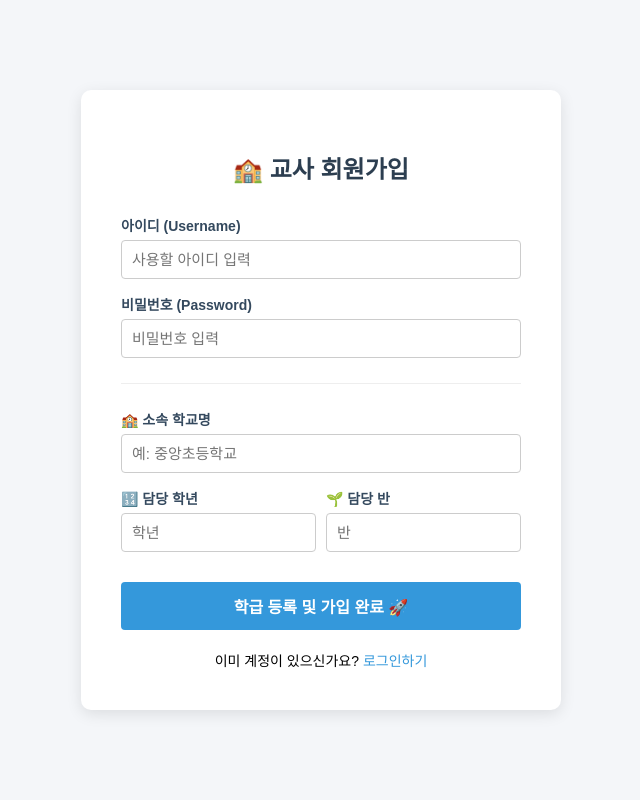
After one commit to Code-Ham-6017/smart-seats, a Flask app: page /register in a window 1280 px wide. The commit adds this page. Shown: the whole page, without its empty margins (319-959 px from the left). Run offline with Flask 3, Linux system fonts and the light colour scheme.

Commit message:
Add files via upload

```diff
--- a/app.py
+++ b/app.py
@@ -10,8 +10,11 @@ from reportlab.platypus import SimpleDocTemplate, Table, TableStyle, Spacer
 from reportlab.pdfbase import pdfmetrics
 from reportlab.pdfbase.ttfonts import TTFont
 from reportlab.lib import colors
+from database import register_user, get_user_info
 
-app = Flask(__name__)
+app = Flask(__name__,
+            template_folder=os.path.abspath('templates'),
+            static_folder=os.path.abspath('static'))
 app.secret_key = "super_secret_key_for_seating_system" # 세션용 암호화 키
 
 # 시스템 DB 및 유저 DB 동시 초기화
@@ -50,144 +53,72 @@ def create_pdf(seats, seat_id):
     doc.build([Spacer(1, 20), table])
     return pdf_path
 
-# 🔒 [로그인 상태 진단 함수]
+# 🔒 [로그인 상태 진단 함수 - 완벽 교정]
 def get_current_user():
-    if "user_id" in session:
-        return {"id": session["user_id"], "username": session["username"], "role": session["role"]}
+    # user_id 대신 확실하게 들어있는 username이 세션에 있는지 확인합니다.
+    if "username" in session:
+        return {
+            "username": session["username"],
+            "role": session.get("role", "teacher"),
+            "school": session.get("school", "미지정학교"),
+            "grade": session.get("grade", "0"),
+            "class_num": session.get("class_num", "0")
+        }
     return None
+# 인증 폼 화면
+@app.route('/login', methods=['GET', 'POST'])
+def login():
+    if request.method == 'POST':
+        username = request.form.get('username')
+        password = request.form.get('password')
 
-# 인증 폼 화면
-@app.route("/login", methods=["GET", "POST"])
-def login():
-    if request.method == "POST":
-        username = request.form["username"]
-        password = request.form["password"]
-        user = login_user(username, password)
+        import sqlite3
+        conn = sqlite3.connect("history.db")
+        # 💡 데이터를 딕셔너리 형태로 편리하게 꺼내오기 위한 설정
+        conn.row_factory = sqlite3.Row
+        cursor = conn.cursor()
 
-        if user:
-            session["user_id"] = user["id"]
-            session["username"] = user["username"]
-            session["role"] = user["role"]
+        # 가입된 유저가 있는지 아이디로 먼저 조회합니다.
+        cursor.execute("SELECT * FROM users WHERE username = ?", (username,))
+        user = cursor.fetchone()
+        conn.close()
 
-            current_role = str(user["role"]).strip().lower()
+        # 유저가 존재하고, 비밀번호가 일치하는지 확인
+        if user and user['password'] == password:
+            # 🌟 [핵심] 로그인 세션에 유저의 모든 학급 메타데이터를 저장합니다.
+            session['username'] = user['username']
+            session['role'] = user['role']
+            session['school'] = user['school'] if user['school'] else '미지정학교'
+            session['grade'] = user['grade'] if user['grade'] else '0'
+            session['class_num'] = user['class_num'] if user['class_num'] else '0'
 
-            if current_role == "teacher":
-                return redirect(url_for("index"))  # 교사는 메인 입력창으로!
-            else:
-                return redirect(url_for("history"))  # 학생은 과거 기록 조회창으로!
+            # 로그인 성공 후 메인 화면으로 리다이렉트
+            return redirect('/')
+        else:
+            # 일치하지 않으면 경고창을 띄우고 이전 페이지로 돌려보냅니다.
+            return "<script>alert('아이디 또는 비밀번호가 틀렸습니다.'); history.back();</script>"
 
-        return render_template("login.html", error="아이디 또는 비밀번호가 틀렸습니다.")
-    return render_template("login.html")
+    return render_template('login.html')
+# ✨ [유일한 메인 홈 라우터] 중복 제거 및 명단 연동 완료!
+@app.route('/')
+def index():
+    if 'username' not in session:
+        return redirect('/login')
 
-@app.route("/register", methods=["POST"])
-def register():
-    username = request.form["username"]
-    password = request.form["password"]
-    role = request.form["role"]
-    if register_user(username, password, role):
-        return render_template("login.html", error="회원가입 성공! 로그인해 주세요.")
-    return render_template("login.html", error="이미 존재하는 아이디입니다.")
+    school = session.get('school', '미지정학교')
+    grade = session.get('grade', '0')
+    class_num = session.get('class_num', '0')
 
-@app.route("/logout")
-def logout():
-    session.clear()
-    return redirect(url_for("login"))
+    # 🌟 [수정] HTML에서 {{ user.username }} 구조를 쓰고 있으므로, user 변수를 만들어서 함께 넘겨줍니다.
+    user_info = {
+        'username': session.get('username')
+    }
 
-# ✨ [유일한 메인 홈 라우터] 중복 제거 및 명단 연동 완료!
-@app.route("/")
-def index():
-    user = get_current_user()
-    if not user:
-        return redirect(url_for("login"))
-    if user["role"] != "teacher":
-        return "<h1>⚠️ 접근 권한이 없습니다. 교사 계정으로 로그인하세요.</h1><br><a href='/history'>과거 기록 가기</a>"
-
-    classes = get_all_student_lists()
-    return render_template("index.html", user=user, classes=classes)
-
-@app.route('/generate', methods=['POST'])
-def generate():
-    # 1. 화면에서 넘어온 기본 데이터 받기
-    pair_mode = request.form.get('pair_mode', 'none')
-    rows = int(request.form.get('rows', 5))
-    cols = int(request.form.get('cols', 5))
-
-    male_input = request.form.get('male_students', '')
-    female_input = request.form.get('female_students', '')
-    fixed_input = request.form.get('fixed_seats', '')
-
-    # 2. [복도 데이터 파싱] 복도로 지정된 격자 좌표들 정리
-    disabled_seats_raw = request.form.get('disabled_seats', '')
-    disabled_seats_list = []
-    if disabled_seats_raw:
-        for coord in disabled_seats_raw.split('|'):
-            if ',' in coord:
-                r, c = coord.split(',')
-                # 파이썬 리스트는 0부터 시작하므로 입력값에서 1을 뺍니다.
-                disabled_seats_list.append((int(r) - 1, int(c) - 1))
-
-    # 3. 학생 명단 줄바꿈 기준으로 깔끔하게 리스트로 정리
-    male_students = [s.strip() for s in male_input.split('\n') if s.strip()]
-    female_students = [s.strip() for s in female_input.split('\n') if s.strip()]
-
-    # 4. 고정석 데이터 파싱 (이름:행,열)
-    fixed_seats_dict = {}
-    if fixed_input.strip():
-        for item in fixed_input.split('\n'):
-            if ':' in item and ',' in item:
-                try:
-                    name, coord = item.split(':')
-                    r, c = coord.split(',')
-                    fixed_seats_dict[name.strip()] = (int(r) - 1, int(c) - 1)
-                except ValueError:
-                    continue
-
-    # 5. seat_logic.py에 업데이트한 shuffle_seats 함수 작동시키기
-    try:
-        seats = shuffle_seats(
-            male_students,
-            female_students,
-            rows,
-            cols,
-            pair_mode,
-            fixed_seats_dict,
-            disabled_seats_list
-        )
-    except Exception as e:
-        print(f"❌ 배정 로직 수행 중 에러 발생: {e}")
-        return f"배정 로직 에러: {e}", 500
-
-    # 6. 기존에 사용하던 데이터베이스 저장 및 QR 코드 연동 로직
-    try:
-        import uuid
-        import qrcode
-        import os
-
-        # 고유 ID 생성 및 DB 저장
-        seat_id = str(uuid.uuid4())[:8]
-        # 기존 database.py 규칙에 맞게 배치 데이터(seats)만 쏙 넘겨줍니다.
-        save_seat_history(seats)
-
-        # QR 코드 파일 생성 및 저장
-        qr_filename = f"qr_{seat_id}.png"
-        qr_path = os.path.join('static', qr_filename)
-
-        # 로컬 혹은 실제 배포 서버 도메인 주소 자동 매칭
-        base_url = request.host_url
-        qr_data = f"{base_url}view/{seat_id}"
-
-        qr = qrcode.QRCode(version=1, box_size=10, border=4)
-        qr.add_data(qr_data)
-        qr.make(fit=True)
-        img = qr.make_image(fill_color="black", back_color="white")
-        img.save(qr_path)
-
-    except Exception as e:
-        print(f"❌ DB 저장 또는 QR 생성 중 에러 발생: {e}")
-        return f"시스템 저장 에러: {e}", 500
-
-    # 7. 완성된 결과를 들고 결과창(result.html) 열어주기
-    return render_template('result.html', seats=seats, seat_id=seat_id, qr_filename=qr_filename)
+    return render_template('index.html',
+                           school=school,
+                           grade=grade,
+                           class_num=class_num,
+                           user=user_info)  # <- 여기에 user를 추가!
 
 # 과거 목록 조회
 @app.route("/history")
@@ -229,17 +160,24 @@ def download_pdf(seat_id):
 # --- 📝 명단 관리 전용 라우터 2개 ---
 @app.route("/students")
 def students_management():
-    user = get_current_user()
-    if not user or user["role"] != "teacher":
-        return "권한 없음", 403
+    # 🌟 [교정] 로그인 세션에 username이 없거나 role이 'teacher'가 아니면 거부합니다.
+    if 'username' not in session or session.get('role') != 'teacher':
+        return "권한 없음 (교사 계정으로 로그인해 주세요)", 403
+
     classes = get_all_student_lists()
-    return render_template("students.html", classes=classes)
+
+    # 상단 바에 'OOO님 로그인 중'을 띄워주기 위해 user 딕셔너리를 만들어서 넘겨줍니다.
+    user_info = {'username': session.get('username')}
+
+    return render_template("students.html", classes=classes, user=user_info)
+
 
 @app.route("/students/save", methods=["POST"])
 def students_save():
-    user = get_current_user()
-    if not user or user["role"] != "teacher":
+    # 🌟 [교정] 저장할 때도 로그인 세션을 기준으로 교사 권한을 확실하게 체크합니다.
+    if 'username' not in session or session.get('role') != 'teacher':
         return "권한 없음", 403
+
     class_name = request.form["class_name"].strip()
     male_students = request.form["male_students"]
     female_students = request.form["female_students"]
@@ -248,7 +186,130 @@ def students_save():
         return redirect(url_for("students_management"))
     return "명단 저장 실패", 500
 
+@app.route('/logout')
+def logout():
+    # 세션에 저장된 교사 정보(아이디, 학교, 학년, 반)를 모두 깨끗하게 비웁니다.
+    session.clear()
+    # 로그아웃 후 로그인 페이지로 안전하게 리다이렉트(이동) 시킵니다.
+    return redirect('/login')
+
+@app.route('/register', methods=['GET', 'POST'])
+def register():
+    if request.method == 'POST':
+        username = request.form.get('username')
+        password = request.form.get('password')
+        school = request.form.get('school', '').strip()
+        grade = request.form.get('grade', '').strip()
+        class_num = request.form.get('class_num', '').strip()
+
+        # database.py에 만들어둔 회원가입 함수를 호출합니다.
+        from database import register_user
+        if register_user(username, password, school, grade, class_num):
+            return "<script>alert('회원가입 성공! 로그인해 주세요.'); location.href='/login';</script>"
+        else:
+            return "<script>alert('이미 존재하는 아이디입니다.'); history.back();</script>"
+
+    # GET 요청일 때는 가입 페이지(HTML)를 보여줍니다.
+    return render_template('register.html')
+
+@app.route('/generate', methods=['POST'])
+def generate():
+    # 1. 로그인한 교사의 세션에서 학교, 학년, 반 정보를 자동으로 가져옵니다.
+    school = session.get('school', '미지정학교')
+    grade = session.get('grade', '0')
+    class_num = session.get('class_num', '0')
+
+    # 2. 화면에서 넘어온 기본 데이터 받기
+    pair_mode = request.form.get('pair_mode', 'none')
+    rows = int(request.form.get('rows', 5))
+    cols = int(request.form.get('cols', 5))
+
+    male_input = request.form.get('male_students', '')
+    female_input = request.form.get('female_students', '')
+    fixed_input = request.form.get('fixed_seats', '')
+
+    # 3. 복도로 지정된 격자 좌표들 정리
+    disabled_seats_raw = request.form.get('disabled_seats', '')
+    disabled_seats_list = []
+    if disabled_seats_raw:
+        for coord in disabled_seats_raw.split('|'):
+            if ',' in coord:
+                r, c = coord.split(',')
+                disabled_seats_list.append((int(r) - 1, int(c) - 1))
+
+    # 4. 학생 명단 줄바꿈 기준으로 깔끔하게 리스트로 정리
+    male_students = [s.strip() for s in male_input.split('\n') if s.strip()]
+    female_students = [s.strip() for s in female_input.split('\n') if s.strip()]
+
+    # 5. 고정석 데이터 파싱 (이름:행,열)
+    fixed_seats_dict = {}
+    if fixed_input.strip():
+        for item in fixed_input.split('\n'):
+            if ':' in item and ',' in item:
+                try:
+                    name, coord = item.split(':')
+                    r, c = coord.split(',')
+                    fixed_seats_dict[name.strip()] = (int(r) - 1, int(c) - 1)
+                except ValueError:
+                    continue
+
+    # 6. seat_logic.py의 shuffle_seats 함수 작동시키기
+    # (💡 프로젝트 구조에 맞춰 상단에 from seat_logic import shuffle_seats 가 있어야 합니다)
+    try:
+        from seat_logic import shuffle_seats
+        seats = shuffle_seats(
+            male_students,
+            female_students,
+            rows,
+            cols,
+            pair_mode,
+            fixed_seats_dict,
+            disabled_seats_list
+        )
+    except Exception as e:
+        print(f"❌ 배정 로직 수행 중 에러 발생: {e}")
+        return f"배정 로직 에러: {e}", 500
+
+    # 7. 데이터베이스 저장 및 QR 코드 연동 로직
+    try:
+        import uuid
+        import qrcode
+        import os
+        from database import save_seat_history
+
+        # 고유 ID 생성
+        seat_id = str(uuid.uuid4())[:8]
+        teacher_id = session.get('username', 'guest')
+
+        # database.py의 인자 순서와 100% 매칭하여 데이터 저장
+        save_seat_history(seat_id, teacher_id, school, grade, class_num, seats)
+
+        # QR 코드 파일 생성 및 저장
+        qr_filename = f"qr_{seat_id}.png"
+        qr_path = os.path.join('static', qr_filename)
+
+        base_url = request.host_url
+        qr_data = f"{base_url}view/{seat_id}"
+
+        qr = qrcode.QRCode(version=1, box_size=10, border=4)
+        qr.add_data(qr_data)
+        qr.make(fit=True)
+        img = qr.make_image(fill_color="black", back_color="white")
+        img.save(qr_path)
+
+    except Exception as e:
+        print(f"❌ DB 저장 또는 QR 생성 중 에러 발생: {e}")
+        return f"시스템 저장 에러: {e}", 500
+
+    # 8. 완성된 결과를 들고 결과창(result.html) 열어주기
+    return render_template('result.html', seats=seats, seat_id=seat_id, qr_filename=qr_filename)
+
 if __name__ == "__main__":
+    # 🌟 서버가 켜지기 전에 테이블들을 확실하게 만들어 줍니다.
+    from database import init_db, init_user_db
+    init_db()
+    init_user_db()
+
     app.run(debug=True, port=5000)
 
     create_pdf
--- /dev/null
+++ b/templates/register.html
@@ -0,0 +1,120 @@
+<!DOCTYPE html>
+<html lang="ko">
+<head>
+    <meta charset="UTF-8">
+    <title>교실 자리배정 시스템 - 회원가입</title>
+    <style>
+        body {
+            font-family: 'Malgun Gothic', sans-serif;
+            background-color: #f4f6f9;
+            display: flex;
+            justify-content: center;
+            align-items: center;
+            height: 100vh;
+            margin: 0;
+        }
+        .register-container {
+            background-color: white;
+            padding: 40px;
+            border-radius: 10px;
+            box-shadow: 0 4px 15px rgba(0,0,0,0.1);
+            width: 100%;
+            max-width: 400px;
+        }
+        h2 {
+            text-align: center;
+            color: #2c3e50;
+            margin-bottom: 30px;
+        }
+        .input-group {
+            margin-bottom: 15px;
+        }
+        .input-group label {
+            display: block;
+            margin-bottom: 5px;
+            color: #34495e;
+            font-weight: bold;
+            font-size: 14px;
+        }
+        .input-group input, .input-group select {
+            width: 100%;
+            padding: 10px;
+            border: 1px solid #ccc;
+            border-radius: 4px;
+            box-sizing: border-box;
+            font-size: 15px;
+        }
+        .flex-row {
+            display: flex;
+            gap: 10px;
+        }
+        .btn-submit {
+            width: 100%;
+            padding: 12px;
+            background-color: #3498db;
+            color: white;
+            border: none;
+            border-radius: 4px;
+            font-size: 16px;
+            font-weight: bold;
+            cursor: pointer;
+            margin-top: 15px;
+        }
+        .btn-submit:hover {
+            background-color: #2980b9;
+        }
+        .login-link {
+            text-align: center;
+            margin-top: 20px;
+            font-size: 14px;
+        }
+        .login-link a {
+            color: #3498db;
+            text-decoration: none;
+        }
+    </style>
+</head>
+<body>
+
+<div class="register-container">
+    <h2>🏫 교사 회원가입</h2>
+    <form action="/register" method="POST">
+        <div class="input-group">
+            <label>아이디 (Username)</label>
+            <input type="text" name="username" placeholder="사용할 아이디 입력" required>
+        </div>
+        <div class="input-group">
+            <label>비밀번호 (Password)</label>
+            <input type="password" name="password" placeholder="비밀번호 입력" required>
+        </div>
+
+        <input type="hidden" name="role" value="teacher">
+
+        <hr style="border: 0; height: 1px; background: #eee; margin: 25px 0;">
+
+        <div class="input-group">
+            <label>🏫 소속 학교명</label>
+            <input type="text" name="school" placeholder="예: 중앙초등학교" required>
+        </div>
+
+        <div class="flex-row">
+            <div class="input-group" style="flex: 1;">
+                <label>🔢 담당 학년</label>
+                <input type="number" name="grade" min="1" max="6" placeholder="학년" required>
+            </div>
+            <div class="input-group" style="flex: 1;">
+                <label>🌱 담당 반</label>
+                <input type="number" name="class_num" min="1" max="20" placeholder="반" required>
+            </div>
+        </div>
+
+        <button type="submit" class="btn-submit">학급 등록 및 가입 완료 🚀</button>
+    </form>
+
+    <div class="login-link">
+        이미 계정이 있으신가요? <a href="/login">로그인하기</a>
+    </div>
+</div>
+
+</body>
+</html>
```
Also changed, not shown: database.py (+97 -4 lines), templates/index.html (+19 -1 lines), templates/login.html (+77 -87 lines).
